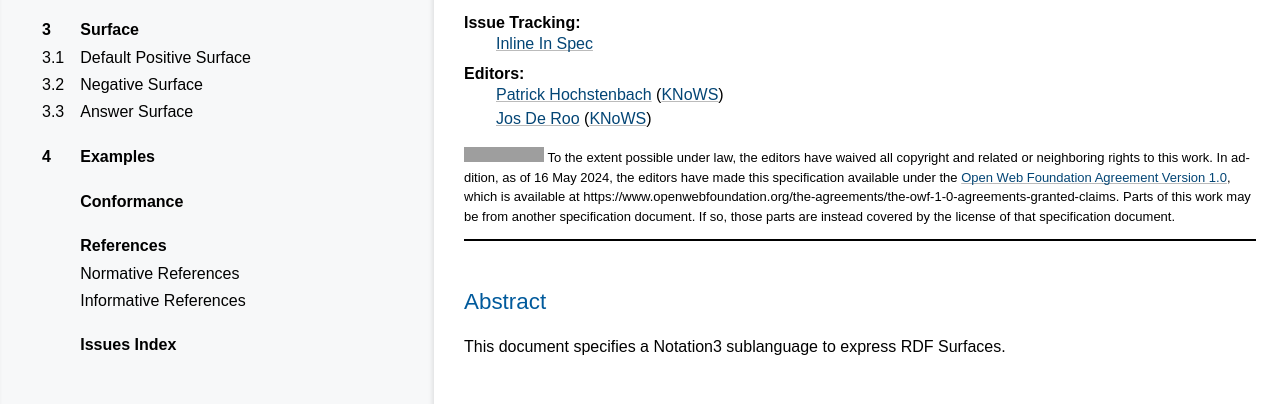
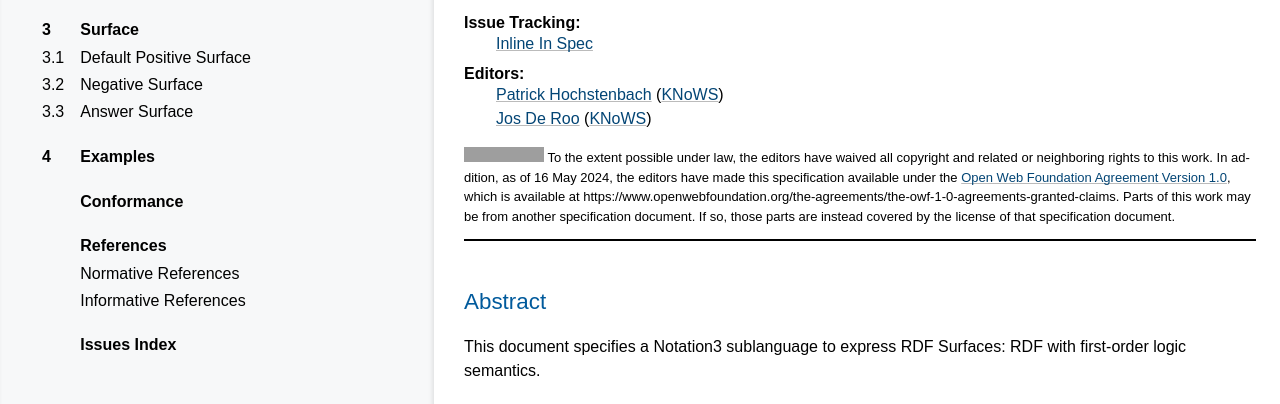
Before and after one commit to w3c-cg/rdfsurfaces, a plain HTML site: page index.html in a window 1280 px wide. Shown: the part 135-539 px from the top of the page. Drawn offline with Linux system fonts and the light colour scheme; grey boxes are pictures that could not be loaded.

Commit message:
Fixing tag line

```diff
--- a/index.html
+++ b/index.html
@@ -2060,7 +2060,7 @@ c-[il] { color: #000000 } /* Literal.Number.Integer.Long */
   </div>
   <div class="p-summary" data-fill-with="abstract">
    <h2 class="no-num no-toc no-ref heading settled" id="abstract"><span class="content">Abstract</span></h2>
-   <p>This document specifies a Notation3 sublanguage to express RDF Surfaces.</p>
+   <p>This document specifies a Notation3 sublanguage to express RDF Surfaces: RDF with first-order logic semantics.</p>
   </div>
   <div data-fill-with="at-risk"></div>
   <nav data-fill-with="table-of-contents" id="toc">
```
Also changed, not shown: 1 other file.
